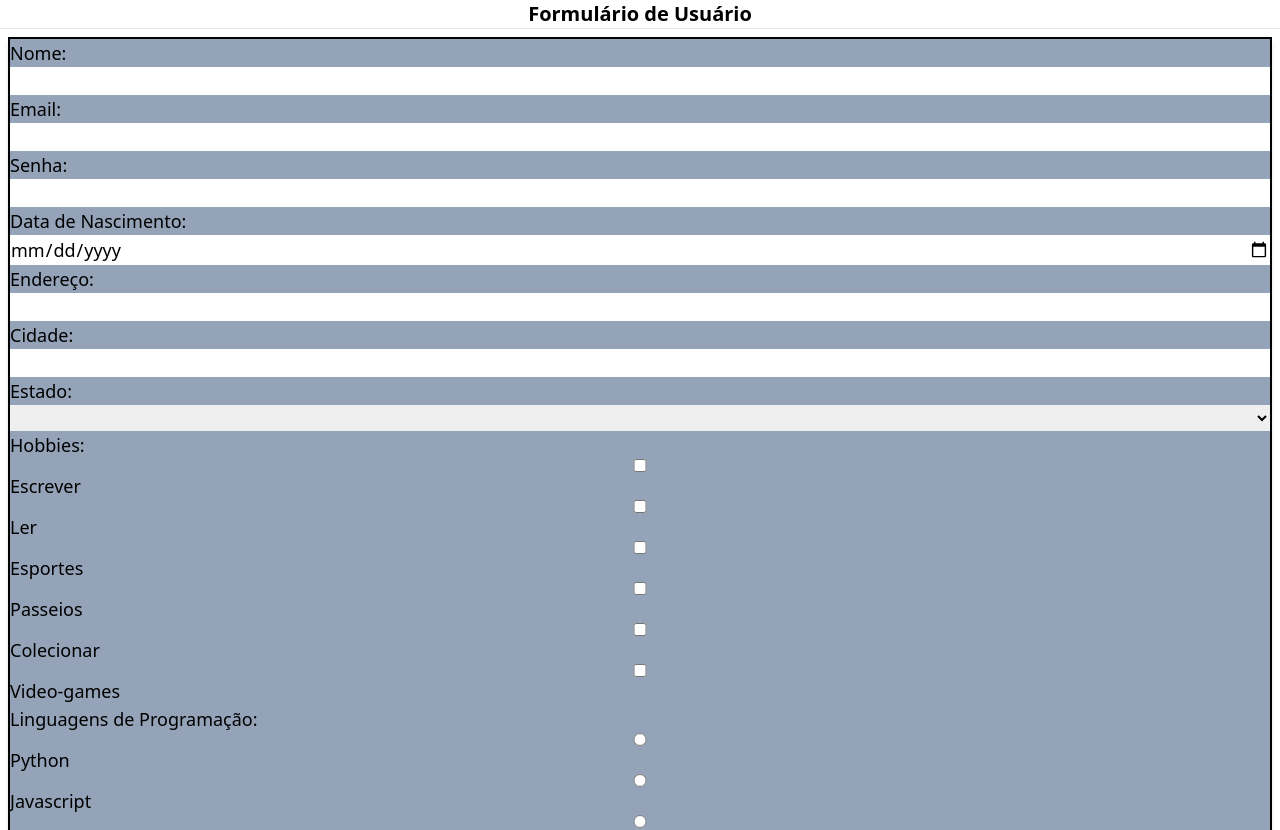
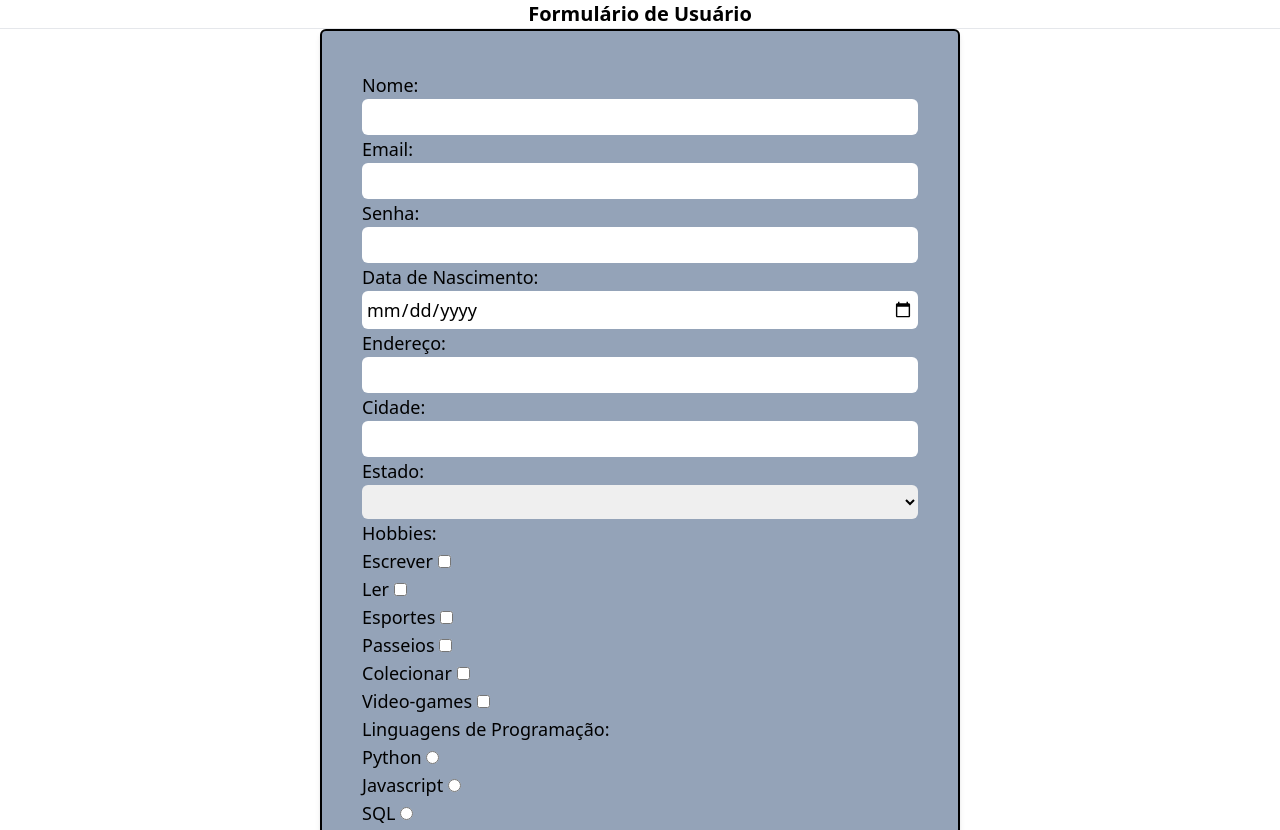
Before and after one commit to Lucas-EstudanteIFC/formularios-DevWebII, a Vue app: page / in a window 1280 px wide. Shown: the top 830 px of the page. Built offline with nearby package versions, Linux system fonts and the light colour scheme.

Commit message:
finalizacao 05/07/24

```diff
--- a/src/App.vue
+++ b/src/App.vue
@@ -67,7 +67,9 @@ function enviarFormulario() {
     data.value == '' ||
     endereco.value == '' ||
     cidade.value == '' ||
-    estados.value == ''
+    estados.value == '' ||
+    hob.value == [] ||
+    lingProg.value == []
   ) {
     alert(`Campo vazio detectado. Por favor, preencha-o`)
     return
@@ -85,29 +87,29 @@ function enviarFormulario() {
   <main>
     <form
       @submit.prevent="enviarFormulario"
-      class="m-2 bg-slate-400 border-2 border-black flex flex-col flex-wrap text-lg shadow-md shadow-inner"
+      class="m-auto bg-slate-400 border-2 border-black flex flex-col flex-wrap text-lg shadow-md shadow-inner size-6/12 p-10 rounded-md"
     >
       <template v-if="!mostrarResultado">
         <label class="" for="nome">Nome:</label>
-        <input type="text" id="nome" v-model="nome" minlength="10" />
+        <input class="rounded-md p-1" type="text" id="nome" v-model="nome" minlength="10" />
 
         <label for="email">Email:</label>
-        <input type="email" id="email" v-model="email" />
+        <input class="rounded-md p-1" type="email" id="email" v-model="email" />
 
         <label for="senha">Senha:</label>
-        <input type="password" id="senha" v-model="senha" minlength="7" />
+        <input class="rounded-md p-1" type="password" id="senha" v-model="senha" minlength="7" />
 
         <label for="data">Data de Nascimento:</label>
-        <input type="date" id="data" v-model="data" />
+        <input class="rounded-md p-1" type="date" id="data" v-model="data" />
 
         <label for="endereco">Endereço:</label>
-        <input type="number" id="endereco" v-model="endereco" />
+        <input class="rounded-md p-1" type="number" id="endereco" v-model="endereco" />
 
         <label for="cidade">Cidade:</label>
-        <input type="text" id="cidade" v-model="cidade" />
+        <input class="rounded-md p-1" type="text" id="cidade" v-model="cidade" />
 
         <label for="estado">Estado:</label>
-        <select name="estados" id="estado" v-model="estado">
+        <select class="rounded-md p-1" name="estados" id="estado" v-model="estado">
           <option disabled value=""></option>
           <option v-for="(estado, index) in estados" :key="index" :value="estado.id">
             {{ estado.name }}
@@ -115,19 +117,20 @@ function enviarFormulario() {
         </select>
 
         <label for="">Hobbies:</label>
-        <template v-for="hobby in listaHobbies" :key="hobby.id">
+        <div v-for="hobby in listaHobbies" :key="hobby.id">
+          {{ hobby.nome }}
           <input type="checkbox" v-model="hob" :value="hobby.nome" />
-          {{ hobby.nome }}
-        </template>
+
+        </div>
 
         <label for="">Linguagens de Programação:</label>
-        <template v-for="progs in listaProg" :key="progs.id">
+        <div v-for="progs in listaProg" :key="progs.id">
+          {{ progs.nome }}
           <input type="radio" v-model="lingProg" :value="progs.nome" />
-          {{ progs.nome }}
-        </template>
+        </div>
 
         <label for="">Biografia:</label>
-        <input type="text" id="bio" v-model="bio" width="100" />
+        <input class="rounded-md p-1" type="text" id="bio" v-model="bio" width="100" />
         <button @submit="enviarFormulario">Enviar Formulario</button>
       </template>
 
```
